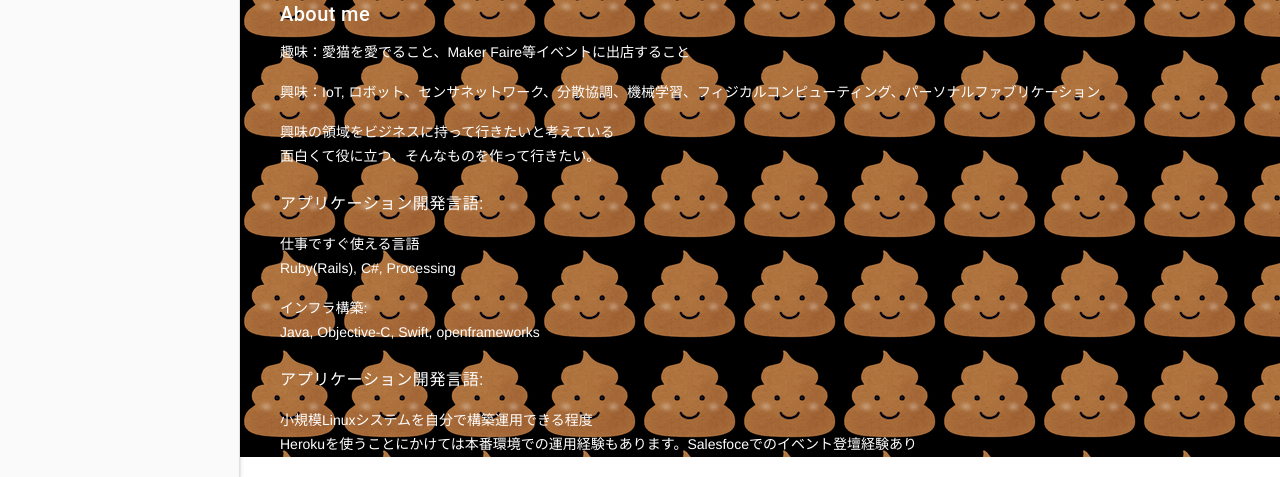
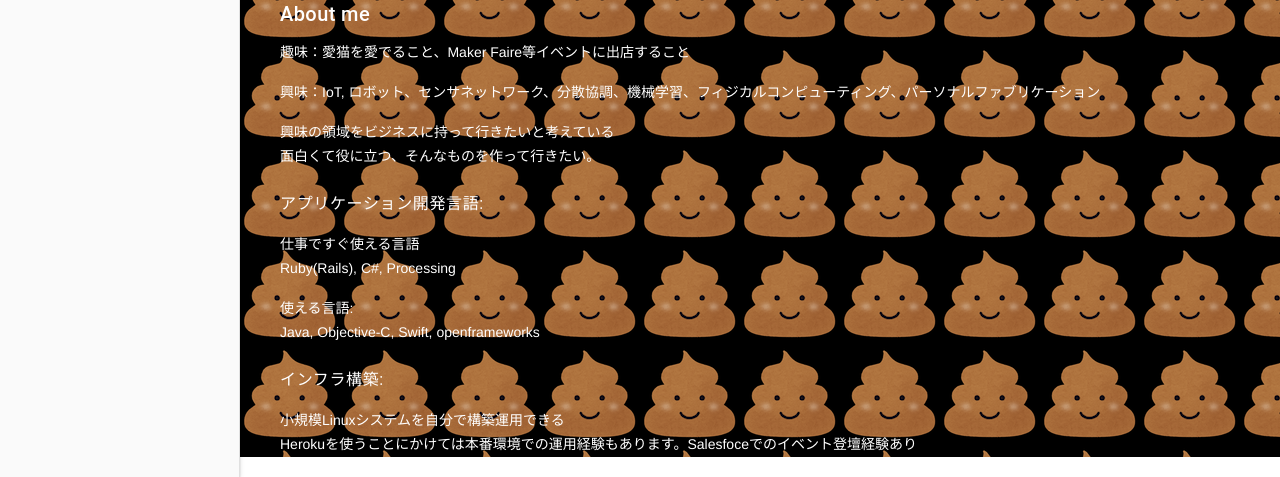
Before and after one commit to konyu/konyu.github.io, a plain HTML site: page index.html in a window 1280 px wide. Shown: the part 323-800 px from the top of the page. Drawn offline with Linux system fonts and the light colour scheme.

Commit message:
Fix: typo

```diff
--- a/index.html
+++ b/index.html
@@ -68,11 +68,11 @@
             <h6>アプリケーション開発言語:</h6>
             <p>仕事ですぐ使える言語<br/>
               Ruby(Rails), C#, Processing<br/></p>
-            <p>インフラ構築:<br/>
+            <p>使える言語:<br/>
             Java, Objective-C, Swift,  openframeworks</p>
-            <h6>アプリケーション開発言語:</h6>
 
-            <p>小規模Linuxシステムを自分で構築運用できる程度<br/>
+            <h6>インフラ構築:</h6>
+            <p>小規模Linuxシステムを自分で構築運用できる<br/>
               Herokuを使うことにかけては本番環境での運用経験もあります。Salesfoceでのイベント登壇経験あり<br/>
               最近はDockerで開発環境を構築するのが好き<br/>
               AWSﾁｮｯﾄﾃﾞｷﾙ
```
